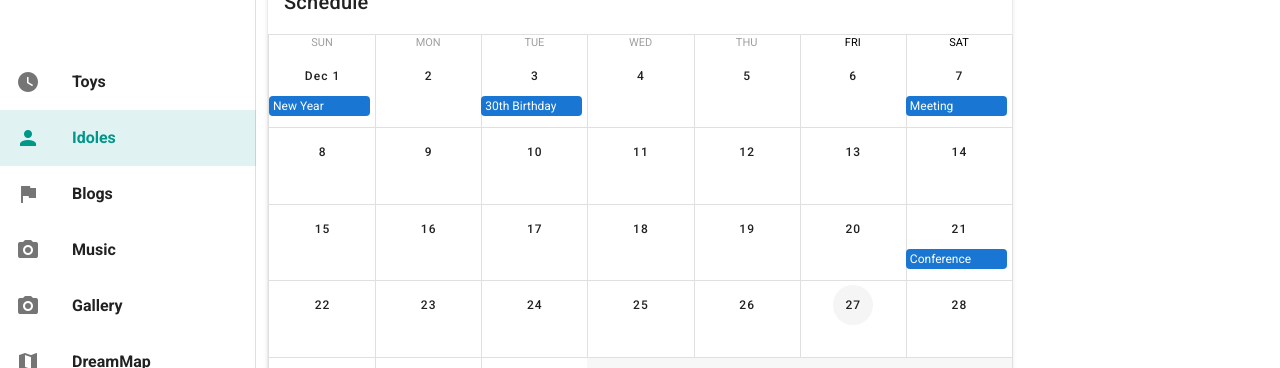
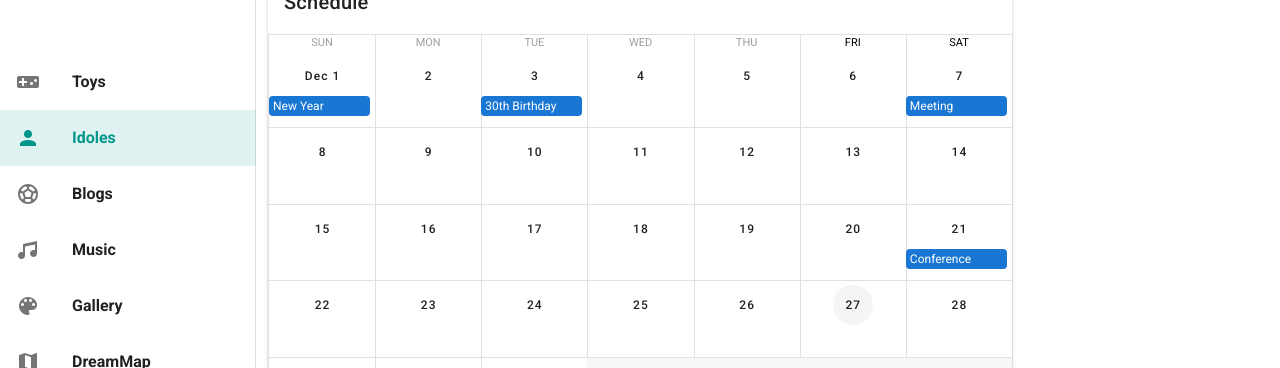
Before and after one commit to Nirvazure/Teotihuacan, a Vue app: page / in a window 1280 px wide. Shown: the part 274-642 px from the top of the page. Built offline with nearby package versions, Linux system fonts and the light colour scheme.

Commit message:
update icons

```diff
--- a/src/App.vue
+++ b/src/App.vue
@@ -17,6 +17,12 @@
     </v-navigation-drawer>
     <v-navigation-drawer v-model="rightDrawer" app dark right>
         <v-img :src="avatar"></v-img>
+        <v-icon>mdi-wechat</v-icon>
+        <v-icon>mdi-sina-weibo</v-icon>
+        <v-icon>mdi-qqchat</v-icon>
+        <v-icon>mdi-instagram</v-icon>
+        <v-icon>mdi-github-circle</v-icon>
+        <v-icon>mdi-douban</v-icon>
     </v-navigation-drawer>
     <v-app-bar app dark clipped-left>
         <v-app-bar-nav-icon @click="leftDrawer = !leftDrawer" />
@@ -56,7 +62,7 @@ export default {
         item: 1,
         items: [{
                 text: "Toys",
-                icon: "mdi-clock"
+                icon: "mdi-gamepad-square"
             },
             {
                 text: "Idoles",
@@ -64,18 +70,18 @@ export default {
             },
             {
                 text: "Blogs",
-                icon: "mdi-flag"
+                icon: "mdi-soccer"
             },
             {
                 text: "Music",
-                icon: "mdi-camera"
+                icon: "mdi-music"
             },
             {
                 text: "Gallery",
-                icon: "mdi-camera"
-            },{
-              text:'DreamMap',
-              icon:'mdi-map'
+                icon: "mdi-palette"
+            }, {
+                text: 'DreamMap',
+                icon: 'mdi-map'
             }
         ]
     }),
```
